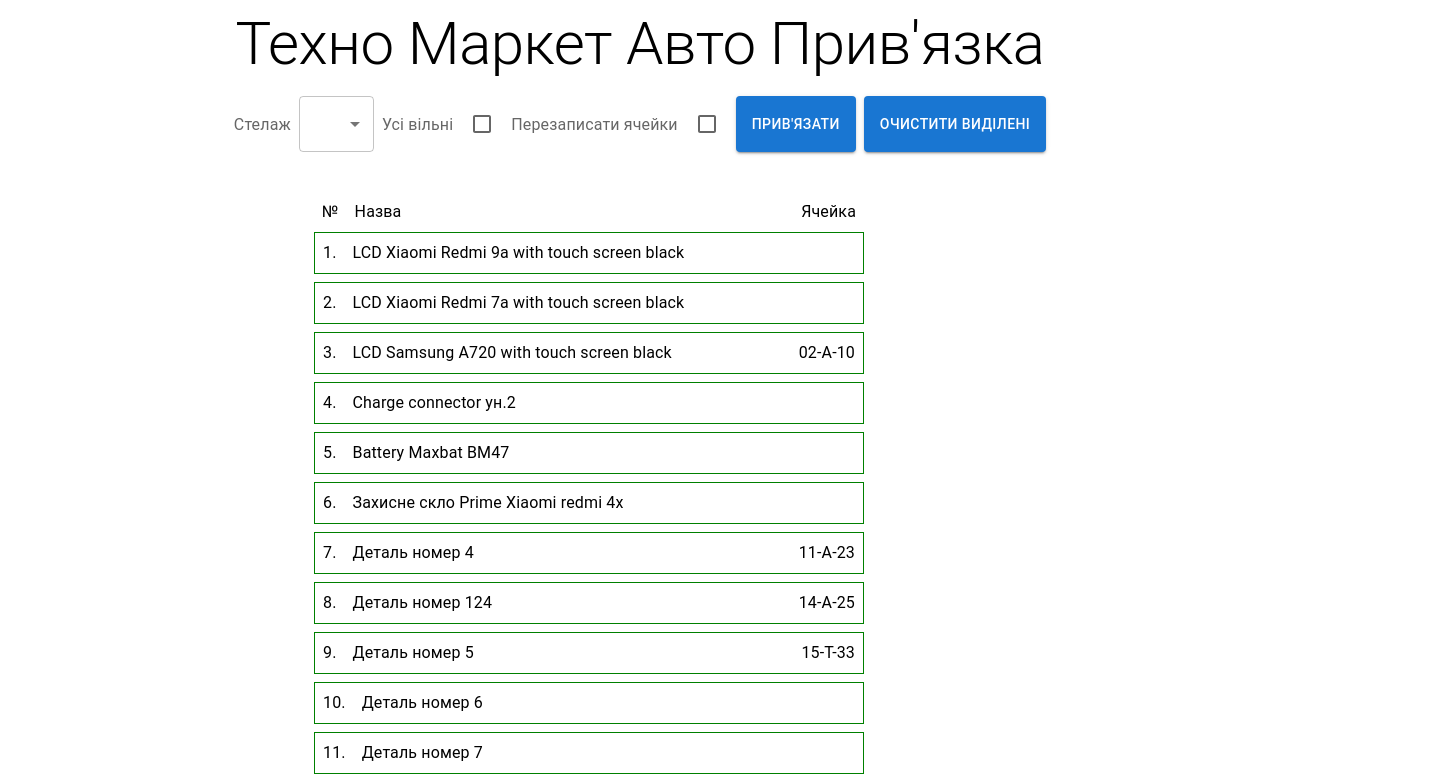
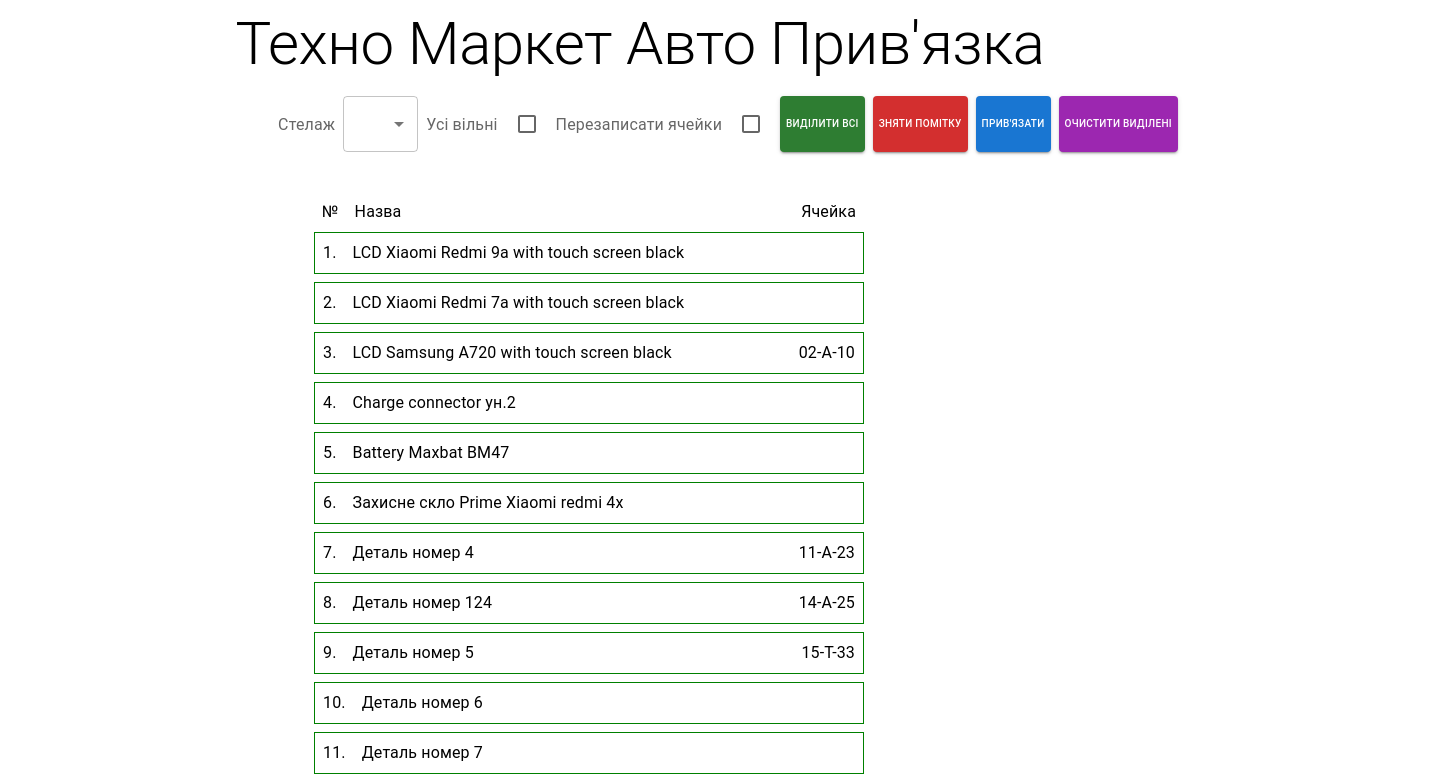
Before and after one commit to the22ndoctober/technostore, a React (Vite) app: page / in a window 1280 px wide. Shown: the top 781 px of the page, 1448 px wide, since content can reach past the window. Built offline with nearby package versions, Linux system fonts and the light colour scheme.

Commit message:
only last feature left, inplement cells add

```diff
--- a/src/components/mainBar/MainBar.tsx
+++ b/src/components/mainBar/MainBar.tsx
@@ -10,16 +10,20 @@ import {
 import { useEffect, useState } from "react"
 import { useDispatch, useSelector } from "react-redux"
 import {
+    addSelectedCells,
     clearSelectedCells,
     selectCells,
     unselectCols,
 } from "../../redux/reducers/cells"
 import {
+    ADD_SELECTED_CELLS,
     CLEAR_SELECTED_CELLS,
     CLEAR_SELECTED_ITEMS,
+    SELECT_ALL_ITEMS,
+    UNSELECT_ALL_ITEMS,
     UNSELECT_COLS,
 } from "../../redux/types"
-import { clearSelected } from "../../redux/reducers/items"
+import { clearSelected, selectAllItems } from "../../redux/reducers/items"
 import CellsSelect from "./cellsSelect/CellsSelect"
 
 const MainBar = () => {
@@ -52,6 +56,10 @@ const MainBar = () => {
         setUseAll(event.target.checked)
     }
 
+    const confirmSelect = () => {
+        dispatch(addSelectedCells({ type: ADD_SELECTED_CELLS, payload: cells }))
+    }
+
     const clearSelectedItems = () => {
         dispatch(clearSelected({ type: CLEAR_SELECTED_ITEMS }))
     }
@@ -76,7 +84,7 @@ const MainBar = () => {
                 p={2}
                 direction={"row"}
                 justifyContent={"center"}
-                sx={{ width: 1200, m: "0 auto" }}
+                sx={{ width: 1440, m: "0 auto" }}
             >
                 <InputLabel
                     sx={{ display: "flex", alignItems: "center" }}
@@ -102,6 +110,11 @@ const MainBar = () => {
                             variant="contained"
                             color="primary"
                             onClick={handleOpen}
+                            sx={{
+                                fontSize: "10px",
+                                p: "6px 6px",
+                                minWidth: 48,
+                            }}
                         >
                             Вибрати ячейки
                         </Button>
@@ -110,6 +123,7 @@ const MainBar = () => {
                             handleClose={handleClose}
                             rack={value}
                             cells={cells}
+                            confirm={confirmSelect}
                         />
                     </>
                 ) : (
@@ -138,13 +152,53 @@ const MainBar = () => {
                     onChange={handleRewrite}
                     inputProps={{ "aria-label": "controlled" }}
                 />
-
-                <Button variant="contained" color="primary">
-                    Прив'язати
+                <Button
+                    variant="contained"
+                    color="success"
+                    sx={{
+                        fontSize: "10px",
+                        p: "6px 6px",
+                        minWidth: 48,
+                    }}
+                    onClick={() => {
+                        dispatch(selectAllItems({ type: SELECT_ALL_ITEMS }))
+                    }}
+                >
+                    Виділити всі
+                </Button>
+                <Button
+                    sx={{
+                        fontSize: "10px",
+                        p: "6px 6px",
+                        minWidth: 48,
+                    }}
+                    variant="contained"
+                    color="error"
+                    onClick={() => {
+                        dispatch(selectAllItems({ type: UNSELECT_ALL_ITEMS }))
+                    }}
+                >
+                    Зняти помітку
                 </Button>
                 <Button
                     variant="contained"
                     color="primary"
+                    sx={{
+                        fontSize: "10px",
+                        p: "6px 6px",
+                        minWidth: 48,
+                    }}
+                >
+                    Прив'язати
+                </Button>
+                <Button
+                    sx={{
+                        fontSize: "10px",
+                        p: "6px 6px",
+                        minWidth: 48,
+                    }}
+                    variant="contained"
+                    color="secondary"
                     onClick={clearSelectedItems}
                 >
                     Очистити виділені
--- a/src/components/mainBar/cellsSelect/CellsSelect.tsx
+++ b/src/components/mainBar/cellsSelect/CellsSelect.tsx
@@ -1,4 +1,4 @@
-import { Box, Modal } from "@mui/material"
+import { Box, Button, Modal } from "@mui/material"
 import Typography from "@mui/material/Typography"
 import { useDispatch } from "react-redux"
 import { SELECT_COL } from "../../../redux/types"
@@ -9,6 +9,7 @@ export type CellsSelectProps = {
     open: boolean
     handleClose: any
     cells: any
+    confirm: any
 }
 
 const style = {
@@ -25,7 +26,13 @@ const style = {
     p: 4,
 }
 
-const CellsSelect = ({ open, handleClose, rack, cells }: CellsSelectProps) => {
+const CellsSelect = ({
+    open,
+    handleClose,
+    rack,
+    cells,
+    confirm,
+}: CellsSelectProps) => {
     const dispatch = useDispatch()
 
     const selectColumn = (row: string, col: string) => {
@@ -40,12 +47,37 @@ const CellsSelect = ({ open, handleClose, rack, cells }: CellsSelectProps) => {
     return (
         <Modal
             open={open}
-            onClose={handleClose}
+            onClose={() => {
+                confirm()
+                handleClose()
+            }}
             aria-labelledby="modal-modal-title"
             aria-describedby="modal-modal-description"
         >
-            <Box sx={style}>
-                <Typography id="modal-modal-title" variant="h6" component="h2">
+            <Box sx={{ ...style, overflow: "hidden" }}>
+                <Button
+                    variant="contained"
+                    color="primary"
+                    onClick={() => {
+                        confirm()
+                        handleClose()
+                    }}
+                    sx={{
+                        position: "fixed",
+                        bottom: 20,
+                        right: 50,
+                        zIndex: 20,
+                        fontSize: "24px",
+                    }}
+                >
+                    Зберігти виділені
+                </Button>
+                <Box sx={{ ...style, height: "100%" }}>
+                    <Typography
+                        id="modal-modal-title"
+                        variant="h6"
+                        component="h2"
+                    >
                         {rack}
                     </Typography>
                     {cells
@@ -71,7 +103,10 @@ const CellsSelect = ({ open, handleClose, rack, cells }: CellsSelectProps) => {
                                                     : "black",
                                             }}
                                             onClick={() => {
-                                            selectColumn(row.row, column.column)
+                                                selectColumn(
+                                                    row.row,
+                                                    column.column
+                                                )
                                             }}
                                         >
                                             Комірка: {rack}-{row.row}-
@@ -82,6 +117,7 @@ const CellsSelect = ({ open, handleClose, rack, cells }: CellsSelectProps) => {
                             </>
                         ))}
                 </Box>
+            </Box>
         </Modal>
     )
 }
--- a/src/redux/actions/cells.ts
+++ b/src/redux/actions/cells.ts
@@ -1,4 +1,9 @@
-import { CLEAR_SELECTED_CELLS, SELECT_COL, UNSELECT_COLS } from "../types"
+import {
+    ADD_SELECTED_CELLS,
+    CLEAR_SELECTED_CELLS,
+    SELECT_COL,
+    UNSELECT_COLS,
+} from "../types"
 
 export const handleCell = (state: any, action: any) => {
     return state
@@ -52,3 +57,24 @@ export const unselectCols = (state: any, action: any) => {
         }))
     return state
 }
+
+export const addSelectedCells = (state: any, action: any) => {
+    if (action.type === ADD_SELECTED_CELLS) {
+        let finalArray: any[] = []
+        action.payload.forEach((rack: any) => {
+            rack.rows.forEach((row: any) => {
+                row.columns.forEach((col: any) => {
+                    if (col.isSelected) {
+                        finalArray.push({
+                            rack: rack.rack,
+                            row: row.row,
+                            col: col.column,
+                        })
+                    }
+                })
+            })
+        })
+        return finalArray
+    }
+    return state
+}
--- a/src/redux/actions/items.ts
+++ b/src/redux/actions/items.ts
@@ -1,4 +1,24 @@
-import { CLEAR_SELECTED_ITEMS } from "../types"
+import {
+    CLEAR_SELECTED_ITEMS,
+    SELECT_ALL_ITEMS,
+    SET_CELLS,
+    UNSELECT_ALL_ITEMS,
+} from "../types"
+
+type Cells = {
+    rack: string
+    row: string
+    col: string
+}
+
+type SetCellsProps = {
+    type: string
+    payload: {
+        isOverwrite: boolean
+        isUseAll: boolean
+        cells: Cells[]
+    }
+}
 
 export const addItem = (state: any) => {
     return state
@@ -18,3 +38,23 @@ export const clearSelected = (state: any, action: any) => {
     }
     return state
 }
+
+export const setCells = (state: any, action: SetCellsProps) => {
+    if (action.type === SET_CELLS) {
+        if (action.payload.isUseAll) {
+            if (action.payload.isOverwrite) {
+            }
+            return state
+        }
+        return state.map()
+    }
+    return state
+}
+
+export const selectAllItems = (state: any, action: any) => {
+    if (action.type === SELECT_ALL_ITEMS)
+        return state.map((item: any) => ({ ...item, isChecked: true }))
+    if (action.type === UNSELECT_ALL_ITEMS)
+        return state.map((item: any) => ({ ...item, isChecked: false }))
+    return state
+}
--- a/src/redux/reducers/cells.ts
+++ b/src/redux/reducers/cells.ts
@@ -245,6 +245,12 @@ const cellsSlice = createSlice({
         unselectCols: (state, action) => {
             state.cells = actions.unselectCols(state.cells, action.payload)
         },
+        addSelectedCells: (state, action) => {
+            state.selectedCells = actions.addSelectedCells(
+                state.selectedCells,
+                action.payload
+            )
+        },
         clearSelectedCells: (state, action) => {
             state.selectedCells = actions.clearSelectedCells(
                 state.selectedCells,
@@ -254,7 +260,7 @@ const cellsSlice = createSlice({
     },
 })
 
-export const { clearSelectedCells, selectCol, unselectCols } =
+export const { clearSelectedCells, selectCol, unselectCols, addSelectedCells } =
     cellsSlice.actions
 export const selectCells = (state: any) => state.cells.cells
 export const selectFilledCells = (state: any) => state.cells.filledCells
--- a/src/redux/reducers/items.ts
+++ b/src/redux/reducers/items.ts
@@ -51,8 +51,14 @@ const cardsSlice = createSlice({
         addItem: (state) => {
             state.items = actions.addItem(state.items)
         },
+        setCells: (state, action) => {
+            state.items = actions.setCells(state.items, action.payload)
+        },
         selectItem: (state, action) => {
             state.items = actions.selectItem(state.items, action.payload)
+        },
+        selectAllItems: (state, action) => {
+            state.items = actions.selectAllItems(state.items, action.payload)
         },
         clearSelected: (state, action) => {
             state.items = actions.clearSelected(state.items, action.payload)
@@ -60,7 +66,8 @@ const cardsSlice = createSlice({
     },
 })
 
-export const { addItem, selectItem, clearSelected } = cardsSlice.actions
+export const { addItem, selectItem, clearSelected, setCells, selectAllItems } =
+    cardsSlice.actions
 export const selectState = (state: any) => state.cards.items
 
 export default cardsSlice.reducer
--- a/src/redux/types.ts
+++ b/src/redux/types.ts
@@ -1,4 +1,9 @@
 export const CLEAR_SELECTED_CELLS = "CELLS/CLEAR_SELECTED_CELLS"
-export const CLEAR_SELECTED_ITEMS = "ITEMS/CLEAR_SELECTED_ITEMS"
 export const SELECT_COL = "CELLS/SELECT_COL"
 export const UNSELECT_COLS = "CELLS/UNSELECT_COLS"
+export const ADD_SELECTED_CELLS = "CELLS/ADD_SELECTED_CELLS"
+
+export const SET_CELLS = "ITEMS/SET_CELLS"
+export const CLEAR_SELECTED_ITEMS = "ITEMS/CLEAR_SELECTED_ITEMS"
+export const SELECT_ALL_ITEMS = "ITEMS/SELECT_ALL_ITEMS"
+export const UNSELECT_ALL_ITEMS = "ITEMS/UNSELECT_ALL_ITEMS"
```
Lines whose indentation alone changed are shown as unchanged.
